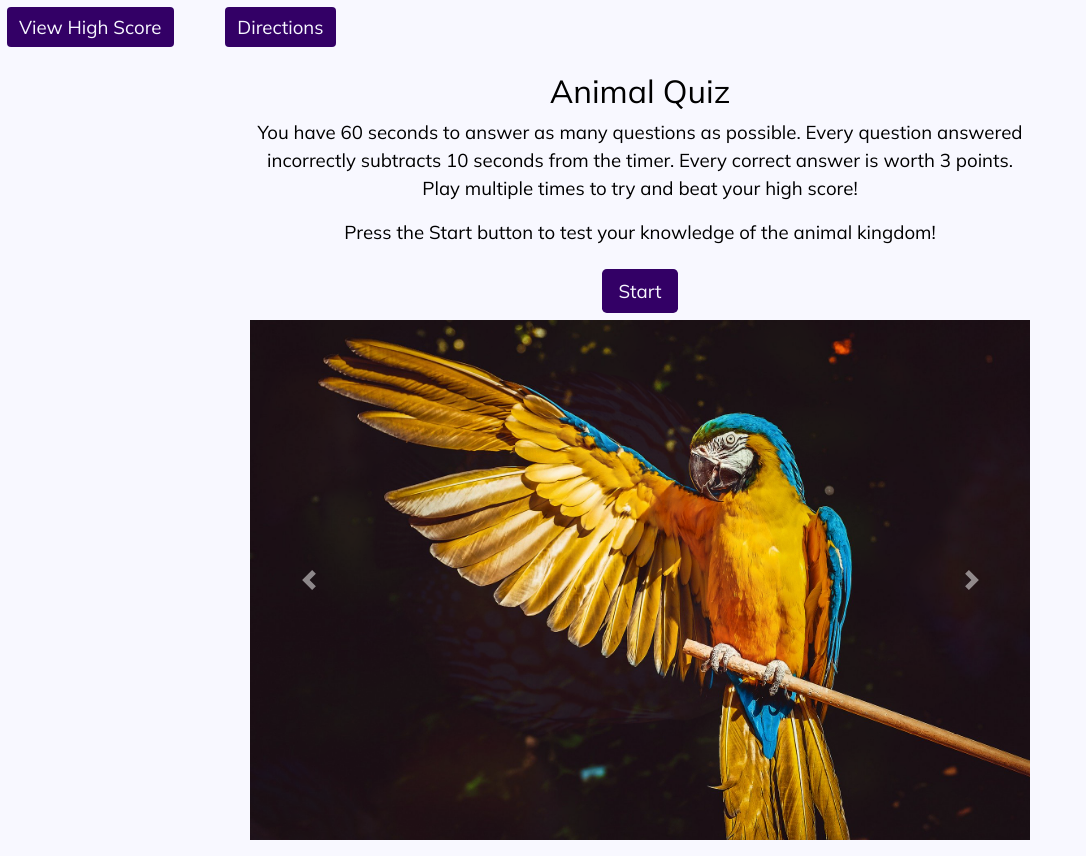
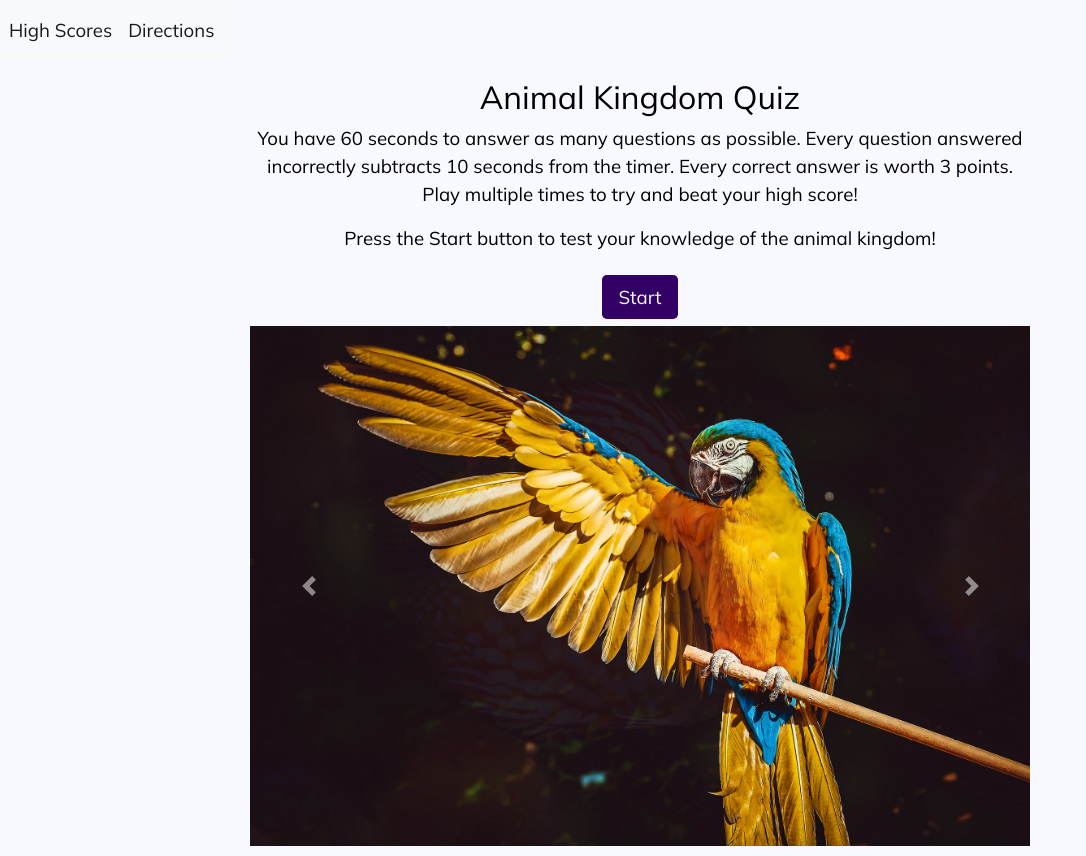
Before and after one commit to kmvanneste/Code-Quiz, a plain HTML site: page index.html in a window 1280 px wide. Shown: the whole page, without its empty margins (0-1086 px from the left). Drawn offline with nearby package versions, Linux system fonts and the light colour scheme.

Commit message:
added navbar

```diff
--- a/index.html
+++ b/index.html
@@ -14,14 +14,22 @@
 <body>
 <!-- Top Row -->
       <div class="row top" id="top-row">
-        <div class="col-md-2">
-            <button class="btn btn-primary" id="highscores">View High Score</button>
-        </div>
-        <div class="col-md-2">
-             <button type="button" class="btn btn-primary" data-toggle="modal" data-target="#staticBackdrop">
-                Directions
-             </button>
-        </div>
+        <nav class="navbar navbar-expand-lg navbar-light bg-light">
+            <button class="navbar-toggler" type="button" data-toggle="collapse" data-target="#navbarNav" aria-controls="navbarNav" aria-expanded="false" aria-label="Toggle navigation">
+              <span class="navbar-toggler-icon"></span>
+            </button>
+            <div class="collapse navbar-collapse" id="navbarNav">
+              <ul class="navbar-nav">
+                <li class="nav-item active">
+                  <a class="nav-link" href="#" id="highscores">High Scores</a>
+                </li>
+                <li class="nav-item active">
+                  <a class="nav-link" type="button" data-toggle="modal" data-target="#staticBackdrop">Directions</a>
+                </li>
+              </ul>
+            </div>
+          </nav>
+
         <!-- Modal -->
         <div class="modal fade modal-xl" id="staticBackdrop" data-backdrop="static" data-keyboard="false" tabindex="-1" aria-labelledby="staticBackdropLabel" aria-hidden="true">
             <div class="modal-dialog modal-dialog-centered modal-xl">
@@ -71,7 +79,7 @@
         <div id="start-container">
             <div class="row">
                 <div class="col-md-12">
-                    <h2 class="start">Animal Quiz</h2>
+                    <h2 class="start">Animal Kingdom Quiz</h2>
                 </div>
             </div>
             <div class="row">
```
